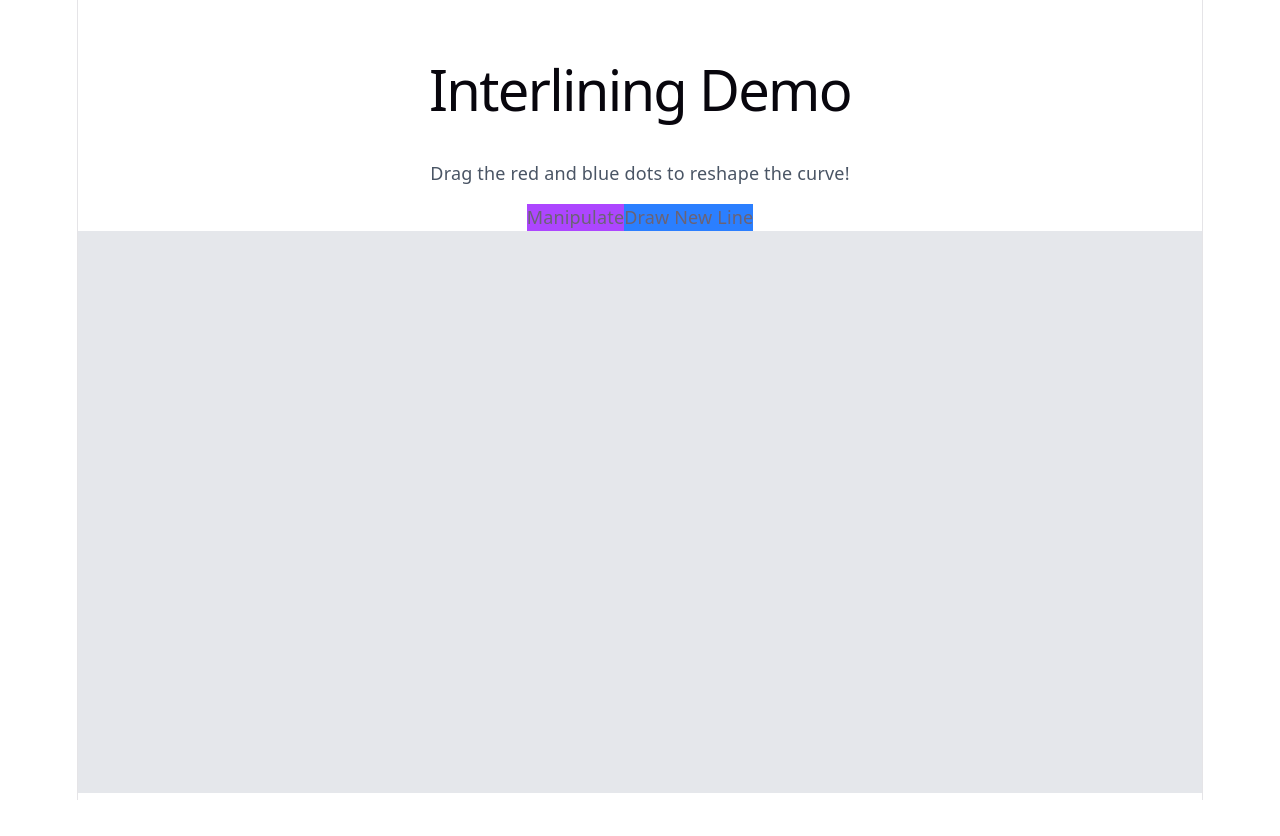
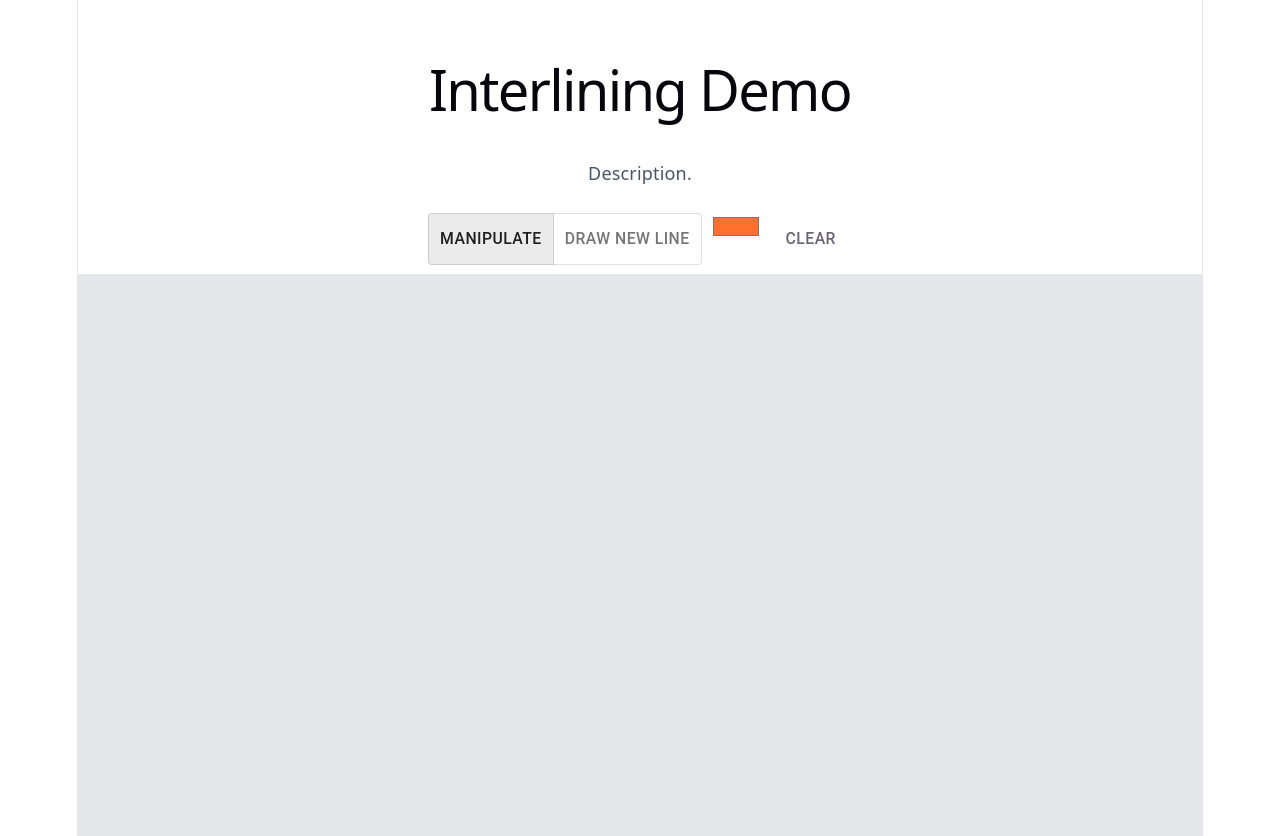
Before and after one commit to seanstockman/web-projects, a React (Vite) app: page /interlining in a window 1280 px wide. Before the commit the page ends 800 px from the top, so only its background shows below. Built offline with nearby package versions, Linux system fonts and the light colour scheme.

Commit message:
Added per-line colouring

```diff
--- a/package.json
+++ b/package.json
@@ -10,6 +10,9 @@
     "preview": "vite preview"
   },
   "dependencies": {
+    "@emotion/react": "^11.14.0",
+    "@emotion/styled": "^11.14.1",
+    "@mui/material": "^9.0.1",
     "@tailwindcss/vite": "^4.3.0",
     "bezier-js": "^6.1.4",
     "react": "^19.2.6",
--- /dev/null
+++ b/src/components/ColourPicker.jsx
@@ -0,0 +1,13 @@
+import {useState} from "react";
+
+function SimpleColourPicker() {
+    const [colour, setColour] = useState('#0080ff');
+
+    return(<div>
+        <input
+            type="color"
+            value={colour}
+            onChange={(e) => setColour(e.target.value)}
+        />
+    </div>);
+}
--- a/src/interlining/Interlining.jsx
+++ b/src/interlining/Interlining.jsx
@@ -1,7 +1,14 @@
 import { useRef, useEffect, useState } from 'react';
-import lineMaths from './LineMaths';
+import { lineMaths, drawer } from './LineMaths';
 import { Vector2 } from 'three';
+import { ToggleButton, ToggleButtonGroup, Button, ButtonGroup } from '@mui/material';
 // import { Bezier } from 'bezier-js';
+
+/**
+ * @typedef ArcLine
+ * @property {Point[]} line
+ * @property {string} color
+ */
 
 function Interlining() {
     const Mode = Object.freeze({
@@ -13,125 +20,14 @@ function Interlining() {
 
     const canvasRef = useRef(null);
     const [mode, setMode] = useState(Mode.MANIPULATE);
-
+    /** @type ArcLine[][] */
     const [lines, setLines] = useState([]);
     const [origin, setOrigin] = useState(null);
     const [draggedPoint, setDraggedPoint] = useState({ lineIndex: -1, pointIndex: -1 });
     const radius = 20;
-
-    const drawer = {
-        drawLine: function (/** @type {CanvasRenderingContext2D} */ctx, /** @type {Point[]} */ line) {
-            if (line.length < 2) return;
-
-            ctx.strokeStyle = '#ff6f2d'; // straight line colour
-            ctx.lineWidth = 8;
-
-            const segments = lineMaths.getSegments(line);
-            let startPoint = segments[0].start;
-            // console.log(`last segment (i = ${segments.length - 1}):`);
-            // console.log(segments[segments.length - 1]);
-            if (segments.length == 1) {
-                ctx.beginPath();
-                ctx.moveTo(startPoint.x, startPoint.y);
-                ctx.lineTo(segments[0].end.x, segments[0].end.y);
-                ctx.stroke();
-                return;
-            }
-
-            // ctx.beginPath();
-            // ctx.moveTo(startPoint.x, startPoint.y);
-            for (let i = 0; i < segments.length; i++) {
-            //     ctx.arcTo(line[i + 1].x, line[i + 1].y, line[i + 2].x, line[i + 2].y, radius);
-            // }
-            // ctx.stroke();
-                // going to draw the previous straight line segment and the arc at the end
-                // assume already in right spot (end of the circle of the previous)
-                ctx.beginPath();
-                ctx.moveTo(startPoint.x, startPoint.y);
-                ctx.strokeStyle = '#ff6f2d'; // straight line colour
-                // ctx.moveTo();
-                const seg = segments[i];
-
-                if (i == segments.length - 1) {
-                    ctx.lineTo(seg.end.x, seg.end.y);
-                    ctx.stroke();
-                    break;
-                }
-
-                // line to start of circle
-                const maxHalfLength = lineMaths.getMaximumHalfLength(line, i + 1, segments);
-                const lineEnd = seg.start.clone().add(seg.dir.clone().multiplyScalar(seg.len - maxHalfLength));
-                ctx.lineTo(lineEnd.x, lineEnd.y);
-                ctx.stroke();
-
-                // do the circle
-                const nextSeg = segments[i + 1];
-                const theta = seg.dir.clone().multiplyScalar(-1).angleTo(nextSeg.dir);
-                const r = maxHalfLength * Math.tan(theta / 2);
-
-                const dirPerp = nextSeg.dir.clone().rotateAround(new Vector2(0,0), Math.PI / 2);
-                const prevDirPerp = seg.dir.clone().rotateAround(new Vector2(0,0), Math.PI / 2);
-
-                const nextLineStart = nextSeg.start.clone().add(nextSeg.dir.clone().multiplyScalar(maxHalfLength));
-                const side = -Math.sign(seg.dir.dot(dirPerp));
-
-                // if (side == -1) {
-                //     console.log("left");
-                // } else  if (side == 1) {
-                //     console.log("right")
-                // }
-
-                const circleCentre = nextLineStart.clone().add(dirPerp.multiplyScalar(side * r));
-                // this.drawCircle(ctx, circleCentre, r, 'blue');
-
-                ctx.beginPath();
-                ctx.strokeStyle = '#81ff2d'; // "circle" colour
-                if (side == 1) {
-                    ctx.arc(circleCentre.x, circleCentre.y, r, prevDirPerp.angle() + Math.PI, dirPerp.angle() + Math.PI);
-                } else {
-                    ctx.arc(circleCentre.x, circleCentre.y, r, dirPerp.angle() + Math.PI, prevDirPerp.angle());
-                }
-
-                // ctx.moveTo(lineEnd.x, lineEnd.y);
-                // ctx.lineTo(seg.end.x, seg.end.y);
-                // ctx.lineTo(nextLineStart.x, nextLineStart.y);
-                ctx.stroke();
-
-                // move marker to new start
-                startPoint = nextLineStart;
-            }
-
-            // ctx.moveTo(line[0].x, line[0].y);
-            // for (let i = 1; i < line.length; i++) {
-            //     const maxHalfLength = lineMaths.getMaximumHalfLength(line, i, lineInfo, maxCurveRadius);
-            //     // draw lines from midpoint
-            //     if (i == 1) {
-            //         ctx.moveTo(line[0].x, line[0].y);
-            //     } else {
-            //         const prevSeg = lineInfo[i-1];
-            //         const midpoint = prevSeg.start + prevSeg.len * 0.5 * prevSeg.dir;
-            //         ctx.moveTo(midpoint.x, midpoint.y);
-            //     }
-            //     // draw to start of circle.
-
-            //     ctx.lineTo();
+    const [currentColor, setCurrentColor] = useState("#ff6f2d");
 
 
-            //     // const distToNext
-
-            //     // const minDist = Math.min();-
-
-
-            //     ctx.lineTo(line[i].x, line[i].y);
-            // }
-        },
-        drawCircle: function (/** @type {CanvasRenderingContext2D} */ ctx, p, radius, colour) {
-            ctx.beginPath();
-            ctx.fillStyle = colour;
-            ctx.arc(p.x, p.y, radius, 0, 2 * Math.PI);
-            ctx.fill();
-        }
-    }
 
     // mode debug
     useEffect(() => { console.log(`Mode swapped to ${mode}.`); }, [mode]);
@@ -139,19 +35,18 @@ function Interlining() {
     // refresh canvas
     useEffect(() => {
         /** @type {HTMLCanvasElement} */
+
         const canvas = canvasRef.current;
         if (!canvas) return;
         const ctx = canvas.getContext('2d');
-
         ctx.clearRect(0, 0, canvas.width, canvas.height);
 
         for (let i = 0; i < lines.length; i++) {
-            drawer.drawLine(ctx, lines[i]);
+            drawer.drawLine(ctx, lines[i].line, lines[i].color, "#599fe4");
         }
 
         if (!origin) return;
-
-        drawer.drawCircle(canvas.getContext('2d'), origin, 4, '#eb3333');
+        drawer.drawCircle(ctx, origin, 4, currentColor);
     }, [lines, origin]);
 
     const getMousePos = (e) => {
@@ -177,8 +72,11 @@ function Interlining() {
                 setOrigin(null);
                 const lineIdx = lines.length;
                 setLines(prevLines => {
-                    const updated = [...prevLines, []];
-                    updated[lineIdx] = [...updated[lineIdx], mouse, mouse]; // make next click at mouse too.
+                    /** @type ArcLine[] */
+                    const newline = {};
+                    newline.line = [mouse, mouse]; // make next click at mouse too.
+                    newline.color = currentColor;
+                    const updated = [...prevLines, newline];
                     return updated;
                 });
                 setDraggedPoint({ lineIndex: lineIdx, pointIndex: 1 });
@@ -187,10 +85,11 @@ function Interlining() {
             case Mode.DRAW:
                 setLines(prevLines => {
                     const lastLineIdx = lines.length - 1;
+                    /** @type ArcLine[] */
                     const updated = [...prevLines];
-                    updated[lastLineIdx] = [...updated[lastLineIdx], mouse];
-                    const pi = updated[lastLineIdx].length - 1;
-                    setDraggedPoint({ lineIndex: lastLineIdx, pointIndex: pi });
+                    updated[lastLineIdx].line = [...updated[lastLineIdx].line, mouse];
+                    const pointIdx = updated[lastLineIdx].line.length - 1;
+                    setDraggedPoint({ lineIndex: lastLineIdx, pointIndex: pointIdx });
                     return updated;
                 });
                 // console.log(`length: ${draggedPoint.pointIndex}`);
@@ -223,9 +122,10 @@ function Interlining() {
                 // console.log(`moving point ${draggedPoint.lineIndex}, ${draggedPoint.pointIndex}`);
                 const mouse = getMousePos(e);
                 setLines(prevLines => {
+                    /** @type ArcLine[] */
                     const updated = [...prevLines];
-                    updated[draggedPoint.lineIndex] = [...updated[draggedPoint.lineIndex]];
-                    updated[draggedPoint.lineIndex][draggedPoint.pointIndex] = { x: mouse.x, y: mouse.y };
+                    // updated[draggedPoint.lineIndex] = [...updated[draggedPoint.lineIndex]];
+                    updated[draggedPoint.lineIndex].line[draggedPoint.pointIndex] = { x: mouse.x, y: mouse.y };
                     return updated;
                 });
                 break;
@@ -243,8 +143,28 @@ function Interlining() {
         setMode(Mode.MANIPULATE);
     }
 
+    const modeButtons = [
+        { mode: Mode.MANIPULATE, label: 'Manipulate', bg: 'bg-purple-500' },
+        { mode: Mode.NEWLINE, label: 'Draw New Line', bg: 'bg-blue-500' },
+    ];
+
+    const actions = [
+        {
+            action: () => {
+                setMode(Mode.MANIPULATE);
+                setLines([]);
+                setDraggedPoint({ lineIndex: -1, pointIndex: -1 });
+            },
+            label: "Clear"
+        }
+    ];
+
     // const handleMouseUpOrLeave = () => {
     //     setDraggedPoint([-1, -1]);
+    // };
+
+    // const handleAlignment = (event, newAlignment) => {
+    //     setAlignment(newAlignment);
     // };
 
     return (
@@ -252,22 +172,36 @@ function Interlining() {
             <div className="p-4">
                 <h1 className="text-xl font-bold">Interlining Demo</h1>
                 <p className="text-gray-600 mb-2">
-                    Drag the red and blue dots to reshape the curve!
+                    Description.
                 </p>
             </div>
-            {/* Added max-w-full to allow responsive sizing layout wrappers */}
-            <div>
-                <button
-                    onClick={() => setMode(Mode.MANIPULATE)}
-                    className="bg-purple-500"
+            <div className='flex flex-row justify-center gap-2 p-2'>
+                <ToggleButtonGroup
+                    value={mode}
+                    exclusive
+                    onChange={(e, val) => setMode(val)}
+                    aria-label="Basic button group">
+                    {modeButtons.map((b) => (
+                        <ToggleButton
+                            value={b.mode}
+                        >
+                            {b.label}
+                        </ToggleButton>
+                    ))}
+                </ToggleButtonGroup>
+                <input type='color' value={currentColor} onChange={(c) => setCurrentColor(c.target.value)} />
+                <ButtonGroup
+                    variant='constrained'
+                    aria-label="Basic button group"
                 >
-                    Manipulate
-                </button>
-                <button onClick={() => setMode(Mode.NEWLINE)}
-                    className="bg-blue-500"
-                >
-                    Draw New Line
-                </button>
+                    {actions.map((a) => (
+                        <Button
+                            onClick={a.action}
+                        >
+                            {a.label}
+                        </Button>
+                    ))}
+                </ButtonGroup>
             </div>
             <canvas
                 ref={canvasRef}
```
Also changed, not shown: src/interlining/LineMaths.jsx (+111 -8 lines), 1 other file (tests, documents, lock files or other folders).
